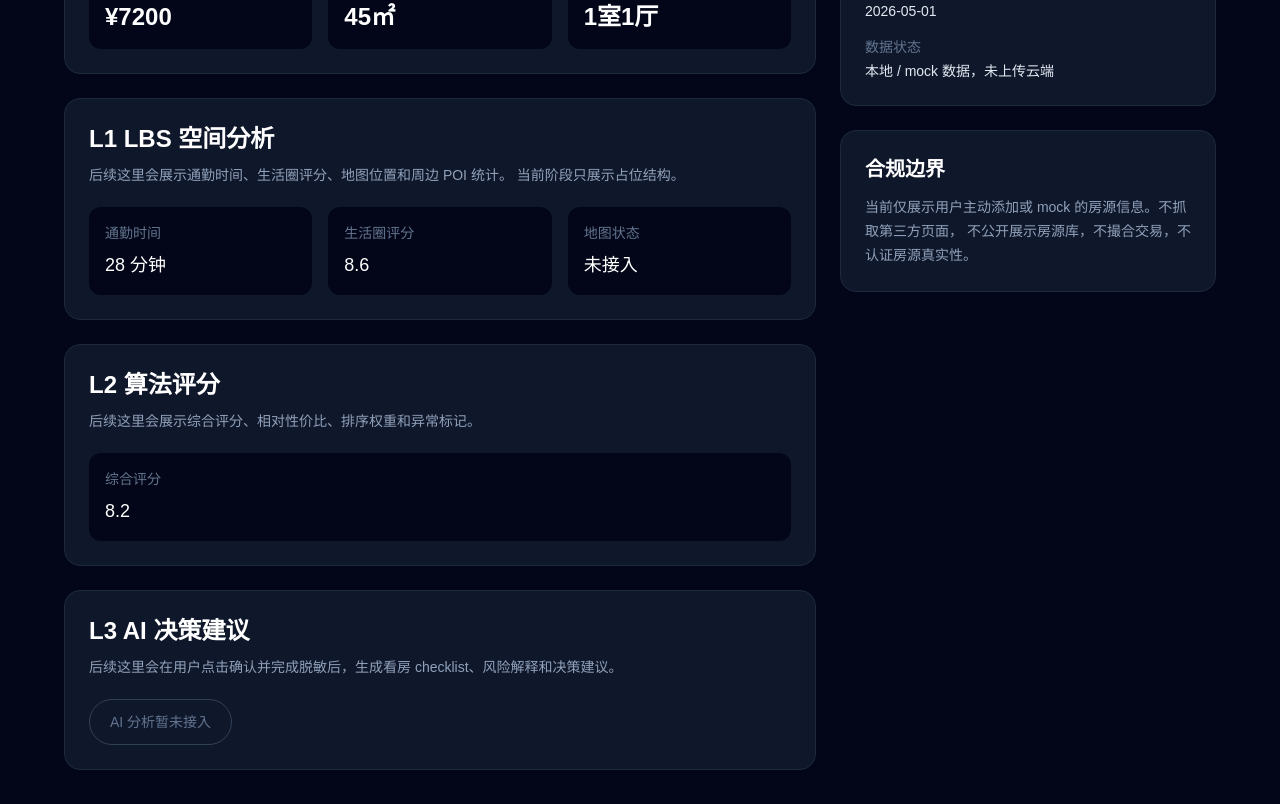
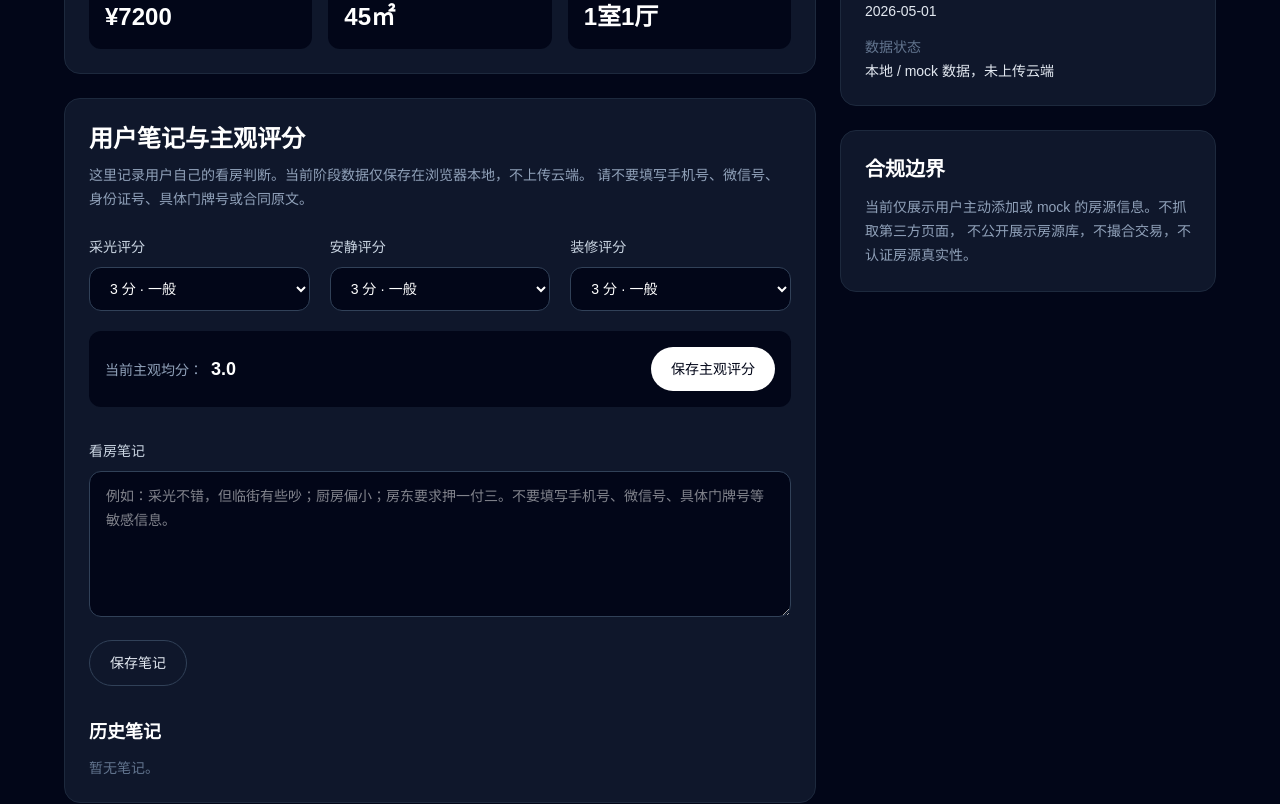
Before and after one commit to Qiu-Jiajun/HouseFolio, a Next.js app: page /portfolio/listing-001 in a window 1280 px wide. Shown: the part 260-1064 px from the top of the page. Built offline with nearby package versions, Linux system fonts and the light colour scheme.

Commit message:
feat: add local notes and subjective ratings

```diff
--- a/src/components/listing-detail-view.tsx
+++ b/src/components/listing-detail-view.tsx
@@ -1,6 +1,7 @@
 "use client";
 
 import { useEffect, useState } from "react";
+import { ListingNotesPanel } from "@/components/listing-notes-panel";
 import { findClientListingById } from "@/lib/local-store/listing-lookup";
 import type { Listing } from "@/types/listing";
 
@@ -105,6 +106,8 @@ export function ListingDetailView({ listingId }: ListingDetailViewProps) {
           ) : null}
         </div>
 
+        <ListingNotesPanel listingId={listing.id} />
+
         <div className="rounded-2xl border border-slate-800 bg-slate-900 p-6">
           <h2 className="text-2xl font-semibold text-white">
             L1 LBS 空间分析
@@ -141,11 +144,10 @@ export function ListingDetailView({ listingId }: ListingDetailViewProps) {
         </div>
 
         <div className="rounded-2xl border border-slate-800 bg-slate-900 p-6">
-          <h2 className="text-2xl font-semibold text-white">
-            L2 算法评分
-          </h2>
+          <h2 className="text-2xl font-semibold text-white">L2 算法评分</h2>
           <p className="mt-2 text-sm leading-6 text-slate-400">
             后续这里会展示综合评分、相对性价比、排序权重和异常标记。
+            用户主观评分会成为 L2 权重计算的重要输入。
           </p>
 
           <div className="mt-5 rounded-xl bg-slate-950 p-4">
@@ -163,7 +165,8 @@ export function ListingDetailView({ listingId }: ListingDetailViewProps) {
             L3 AI 决策建议
           </h2>
           <p className="mt-2 text-sm leading-6 text-slate-400">
-            后续这里会在用户点击确认并完成脱敏后，生成看房 checklist、风险解释和决策建议。
+            后续这里会在用户点击确认并完成脱敏后，结合基础信息、L1/L2 结果、
+            用户笔记和主观评分生成看房 checklist、风险解释和决策建议。
           </p>
 
           <button
--- /dev/null
+++ b/src/components/listing-notes-panel.tsx
@@ -0,0 +1,191 @@
+"use client";
+
+import { FormEvent, useEffect, useState } from "react";
+import {
+  loadListingNotes,
+  loadListingRatings,
+  saveListingNote,
+  saveListingRatings,
+} from "@/lib/local-store/listing-notes";
+import type {
+  ListingNote,
+  ListingSubjectiveRatings,
+} from "@/types/listing-note";
+
+type ListingNotesPanelProps = {
+  listingId: string;
+};
+
+function RatingSelect({
+  label,
+  value,
+  onChange,
+}: {
+  label: string;
+  value: number;
+  onChange: (value: number) => void;
+}) {
+  return (
+    <label className="block">
+      <span className="text-sm text-slate-300">{label}</span>
+      <select
+        value={value}
+        onChange={(event) => onChange(Number(event.target.value))}
+        className="mt-2 w-full rounded-xl border border-slate-700 bg-slate-950 px-4 py-3 text-sm text-white outline-none focus:border-slate-400"
+      >
+        <option value={1}>1 分 · 很差</option>
+        <option value={2}>2 分 · 偏弱</option>
+        <option value={3}>3 分 · 一般</option>
+        <option value={4}>4 分 · 较好</option>
+        <option value={5}>5 分 · 很好</option>
+      </select>
+    </label>
+  );
+}
+
+export function ListingNotesPanel({ listingId }: ListingNotesPanelProps) {
+  const [notes, setNotes] = useState<ListingNote[]>([]);
+  const [noteContent, setNoteContent] = useState("");
+  const [light, setLight] = useState(3);
+  const [quiet, setQuiet] = useState(3);
+  const [decoration, setDecoration] = useState(3);
+  const [savedMessage, setSavedMessage] = useState("");
+
+  useEffect(() => {
+    setNotes(loadListingNotes(listingId));
+
+    const existingRatings = loadListingRatings(listingId);
+
+    if (existingRatings) {
+      setLight(existingRatings.light);
+      setQuiet(existingRatings.quiet);
+      setDecoration(existingRatings.decoration);
+    }
+  }, [listingId]);
+
+  function handleSaveNote(event: FormEvent<HTMLFormElement>) {
+    event.preventDefault();
+    setSavedMessage("");
+
+    const trimmedContent = noteContent.trim();
+
+    if (!trimmedContent) {
+      return;
+    }
+
+    const nextNote: ListingNote = {
+      id: `note-${Date.now()}`,
+      listingId,
+      content: trimmedContent,
+      createdAt: new Date().toISOString(),
+    };
+
+    saveListingNote(nextNote);
+    setNotes(loadListingNotes(listingId));
+    setNoteContent("");
+    setSavedMessage("笔记已保存到本地。");
+  }
+
+  function handleSaveRatings() {
+    const nextRatings: ListingSubjectiveRatings = {
+      listingId,
+      light,
+      quiet,
+      decoration,
+      updatedAt: new Date().toISOString(),
+    };
+
+    saveListingRatings(nextRatings);
+    setSavedMessage("主观评分已保存到本地。");
+  }
+
+  const averageRating = ((light + quiet + decoration) / 3).toFixed(1);
+
+  return (
+    <div className="rounded-2xl border border-slate-800 bg-slate-900 p-6">
+      <h2 className="text-2xl font-semibold text-white">用户笔记与主观评分</h2>
+
+      <p className="mt-2 text-sm leading-6 text-slate-400">
+        这里记录用户自己的看房判断。当前阶段数据仅保存在浏览器本地，不上传云端。
+        请不要填写手机号、微信号、身份证号、具体门牌号或合同原文。
+      </p>
+
+      {savedMessage ? (
+        <div className="mt-5 rounded-xl border border-emerald-900 bg-emerald-950 px-4 py-3 text-sm text-emerald-200">
+          {savedMessage}
+        </div>
+      ) : null}
+
+      <div className="mt-6 grid gap-5 md:grid-cols-3">
+        <RatingSelect label="采光评分" value={light} onChange={setLight} />
+        <RatingSelect label="安静评分" value={quiet} onChange={setQuiet} />
+        <RatingSelect
+          label="装修评分"
+          value={decoration}
+          onChange={setDecoration}
+        />
+      </div>
+
+      <div className="mt-5 flex flex-wrap items-center justify-between gap-3 rounded-xl bg-slate-950 p-4">
+        <p className="text-sm text-slate-400">
+          当前主观均分：
+          <span className="ml-2 text-lg font-semibold text-white">
+            {averageRating}
+          </span>
+        </p>
+
+        <button
+          type="button"
+          onClick={handleSaveRatings}
+          className="rounded-full bg-white px-5 py-3 text-sm font-medium text-slate-950 hover:bg-slate-200"
+        >
+          保存主观评分
+        </button>
+      </div>
+
+      <form onSubmit={handleSaveNote} className="mt-8">
+        <label className="block">
+          <span className="text-sm text-slate-300">看房笔记</span>
+          <textarea
+            value={noteContent}
+            onChange={(event) => setNoteContent(event.target.value)}
+            rows={5}
+            placeholder="例如：采光不错，但临街有些吵；厨房偏小；房东要求押一付三。不要填写手机号、微信号、具体门牌号等敏感信息。"
+            className="mt-2 w-full rounded-xl border border-slate-700 bg-slate-950 px-4 py-3 text-sm leading-6 text-white outline-none focus:border-slate-400"
+          />
+        </label>
+
+        <button
+          type="submit"
+          className="mt-4 rounded-full border border-slate-700 px-5 py-3 text-sm font-medium text-slate-200 hover:bg-slate-800"
+        >
+          保存笔记
+        </button>
+      </form>
+
+      <div className="mt-8">
+        <h3 className="text-lg font-semibold text-white">历史笔记</h3>
+
+        {notes.length === 0 ? (
+          <p className="mt-3 text-sm text-slate-500">暂无笔记。</p>
+        ) : (
+          <div className="mt-4 space-y-3">
+            {notes.map((note) => (
+              <article
+                key={note.id}
+                className="rounded-xl border border-slate-800 bg-slate-950 p-4"
+              >
+                <p className="text-sm leading-6 text-slate-300">
+                  {note.content}
+                </p>
+                <p className="mt-3 text-xs text-slate-600">
+                  {new Date(note.createdAt).toLocaleString("zh-CN")}
+                </p>
+              </article>
+            ))}
+          </div>
+        )}
+      </div>
+    </div>
+  );
+}
--- /dev/null
+++ b/src/lib/local-store/listing-notes.ts
@@ -0,0 +1,86 @@
+import type {
+  ListingNote,
+  ListingSubjectiveRatings,
+} from "@/types/listing-note";
+
+const LOCAL_NOTES_KEY = "housefolio:listing-notes";
+const LOCAL_RATINGS_KEY = "housefolio:listing-ratings";
+
+function loadAllNotes(): ListingNote[] {
+  if (typeof window === "undefined") {
+    return [];
+  }
+
+  const raw = window.localStorage.getItem(LOCAL_NOTES_KEY);
+
+  if (!raw) {
+    return [];
+  }
+
+  try {
+    const parsed = JSON.parse(raw);
+    return Array.isArray(parsed) ? (parsed as ListingNote[]) : [];
+  } catch {
+    return [];
+  }
+}
+
+function saveAllNotes(notes: ListingNote[]) {
+  if (typeof window === "undefined") {
+    return;
+  }
+
+  window.localStorage.setItem(LOCAL_NOTES_KEY, JSON.stringify(notes));
+}
+
+export function loadListingNotes(listingId: string): ListingNote[] {
+  return loadAllNotes()
+    .filter((note) => note.listingId === listingId)
+    .sort((a, b) => b.createdAt.localeCompare(a.createdAt));
+}
+
+export function saveListingNote(note: ListingNote) {
+  const currentNotes = loadAllNotes();
+  saveAllNotes([note, ...currentNotes]);
+}
+
+function loadAllRatings(): ListingSubjectiveRatings[] {
+  if (typeof window === "undefined") {
+    return [];
+  }
+
+  const raw = window.localStorage.getItem(LOCAL_RATINGS_KEY);
+
+  if (!raw) {
+    return [];
+  }
+
+  try {
+    const parsed = JSON.parse(raw);
+    return Array.isArray(parsed) ? (parsed as ListingSubjectiveRatings[]) : [];
+  } catch {
+    return [];
+  }
+}
+
+function saveAllRatings(ratings: ListingSubjectiveRatings[]) {
+  if (typeof window === "undefined") {
+    return;
+  }
+
+  window.localStorage.setItem(LOCAL_RATINGS_KEY, JSON.stringify(ratings));
+}
+
+export function loadListingRatings(
+  listingId: string
+): ListingSubjectiveRatings | null {
+  return loadAllRatings().find((item) => item.listingId === listingId) ?? null;
+}
+
+export function saveListingRatings(nextRatings: ListingSubjectiveRatings) {
+  const otherRatings = loadAllRatings().filter(
+    (item) => item.listingId !== nextRatings.listingId
+  );
+
+  saveAllRatings([nextRatings, ...otherRatings]);
+}
--- /dev/null
+++ b/src/types/listing-note.ts
@@ -0,0 +1,14 @@
+export type ListingNote = {
+  id: string;
+  listingId: string;
+  content: string;
+  createdAt: string;
+};
+
+export type ListingSubjectiveRatings = {
+  listingId: string;
+  light: number;
+  quiet: number;
+  decoration: number;
+  updatedAt: string;
+};
```
